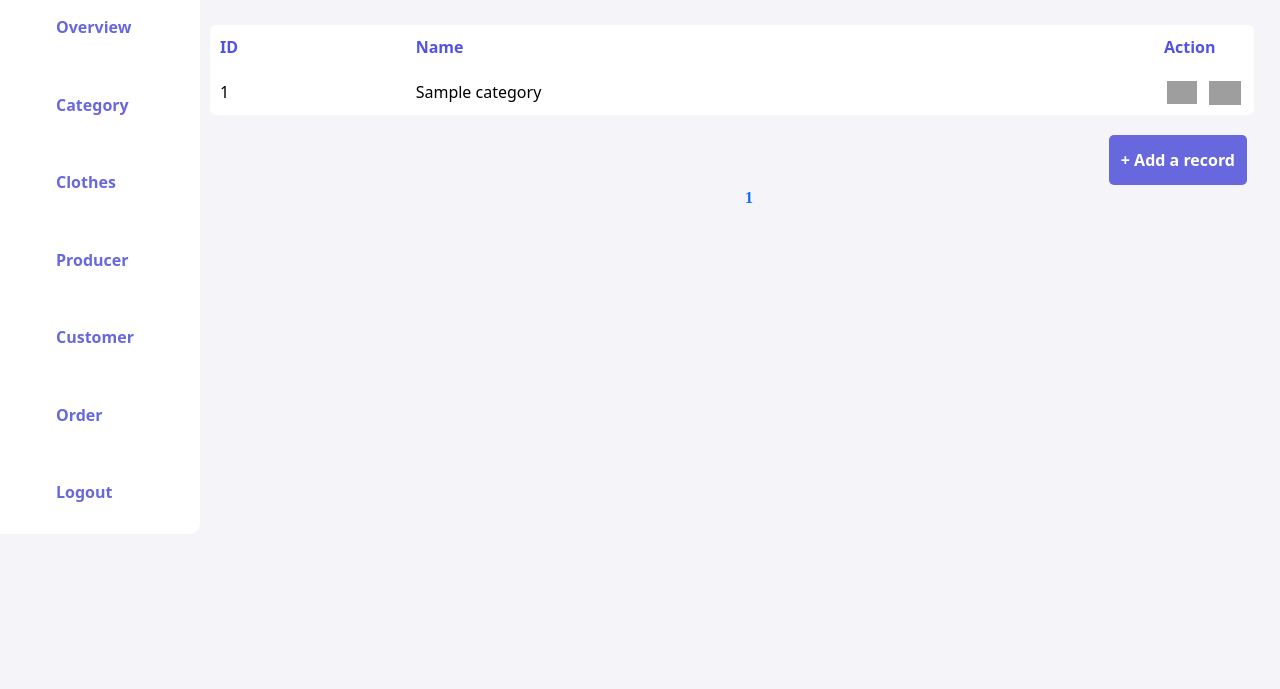
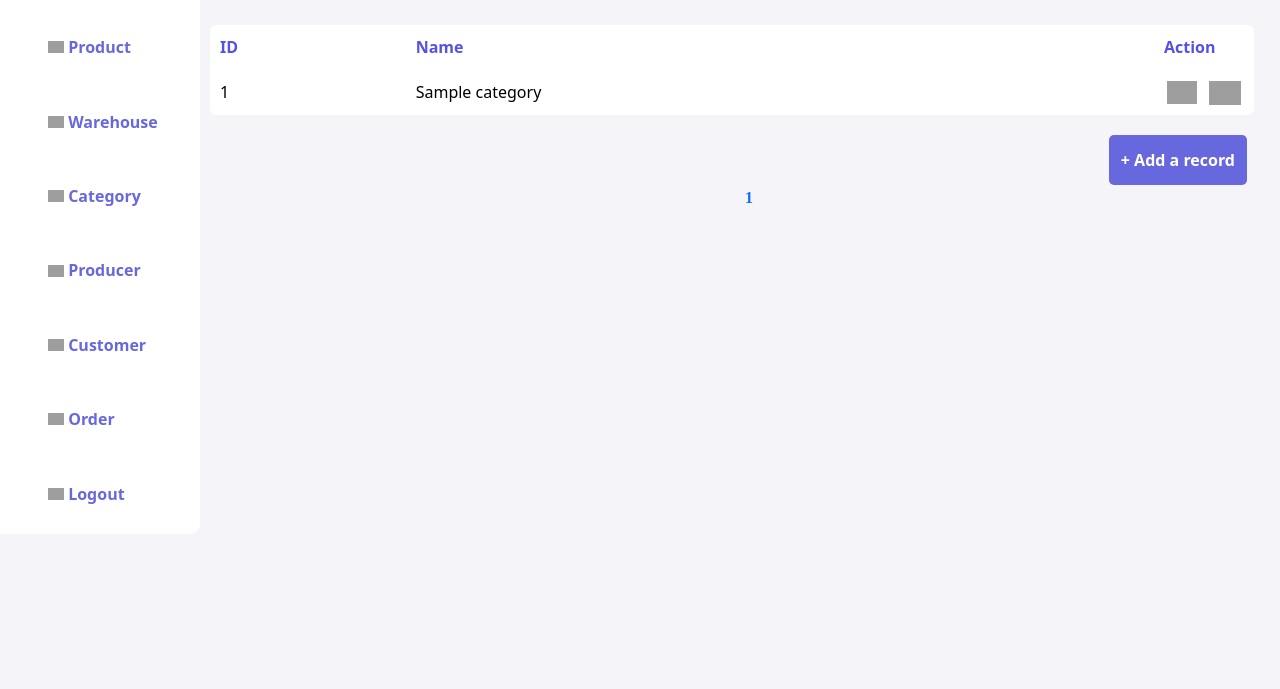
Before and after one commit to TranNguyenChiAn/Design, a PHP site: page /category_manager/index.php in a window 1280 px wide. Shown: the part 111-800 px from the top of the page. Run offline with PHP 8.4, Linux system fonts and the light colour scheme; the visitor is signed in with stand-in values (Sample User, id 1); tables that the repository leaves empty or names only in its code hold one stand-in row (values such as "Sample post"); grey boxes are pictures that could not be loaded.

Commit message:
Update navigation.php

```diff
--- a/admin/layout/navigation.php
+++ b/admin/layout/navigation.php
@@ -29,6 +29,7 @@
             flex-direction: column;
             border-bottom-right-radius: 10px;
             border-top-right-radius: 10px;
+            font-size: 16px;
         }
 
         .choice{
@@ -36,7 +37,7 @@
             height: 50px;
             color: #6868de;
             text-decoration: none;
-            padding-left: 28%;
+            padding-left: 24%;
             padding-top: 10px;
         }
 
@@ -59,27 +60,53 @@
     <div class="navbar">
         <ul class="navbar_menu">
             <li style="margin-left: 45px">
-                <img width="100px" src="../../image/celement cat.png">
+                <?php
+                    include_once "../connect/open.php";
+                    $email = $_SESSION['email_admin'];
+                    $sql = "SELECT name FROM admins WHERE email = '$email'";
+                    $admins = mysqli_query($connect, $sql);
+                ?>
+                <img width="30px" src="../../image/celement cat.png">
+                <?php
+                    foreach ($admins as $admin){
+                ?>
+                <span>
+                    &nbsp <?= $admin['name'] ?>
+                </span>
+                <?php
+                    }
+                ?>
             </li>
             <li class="choice">
-                <a class="link_in_menu" href="../homepage/index.php"> Overview </a>
+                <img style="width:16px; margin-top: -3px" src="../../image/statistic.png">
+                <a class="link_in_menu" href="../homepage/index.php"> Statistics </a>
+            </li>
+            <li  class="choice">
+                <img style="width:16px; margin-top: -3px" src="../../image/package.png">
+                <a class="link_in_menu" href="../clothes_manage/index.php"> Product </a>
             </li>
             <li class="choice">
+                <img style="width:16px; margin-top: -3px" src="../../image/boxes.png">
+                <a class="link_in_menu" href="../category_manager/index.php"> Warehouse </a>
+            </li>
+            <li class="choice">
+                <img style="width:16px; margin-top: -3px" src="../../image/menu.png">
                 <a class="link_in_menu" href="../category_manager/index.php"> Category </a>
             </li>
             <li  class="choice">
-                <a class="link_in_menu" href="../clothes_manage/index.php"> Clothes </a>
-            </li>
-            <li  class="choice">
+                <img style="width:16px; margin-top: -3px" src="../../image/machice.png">
                 <a class="link_in_menu" href="../producer_manage/index.php"> Producer </a>
             </li>
             <li  class="choice">
+                <img style="width:16px; margin-top: -3px" src="../../image/customer.png">
                 <a class="link_in_menu" href="../customer_manage/index.php"> Customer </a>
             </li>
             <li  class="choice">
+                <img style="width:16px; margin-top: -3px" src="../../image/shopping-cart (1).png">
                 <a class="link_in_menu" href="../order_manage/index.php"> Order </a>
             </li>
             <li  class="choice">
+                <img style="width:16px; margin-top: -3px" src="../../image/log-out.png">
                 <a class="link_in_menu" href="../account/logout_admin.php"> Logout </a>
             </li>
         </ul>
```
